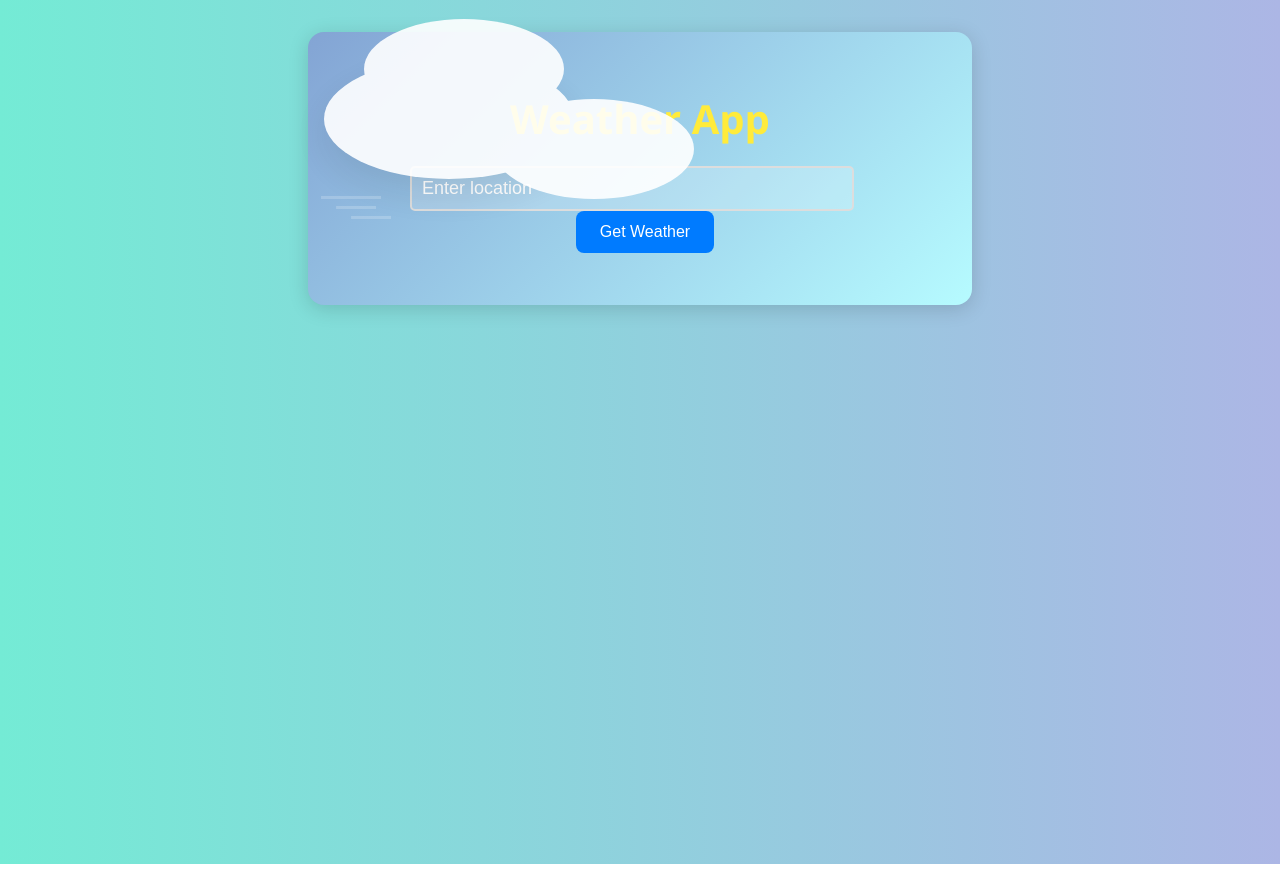
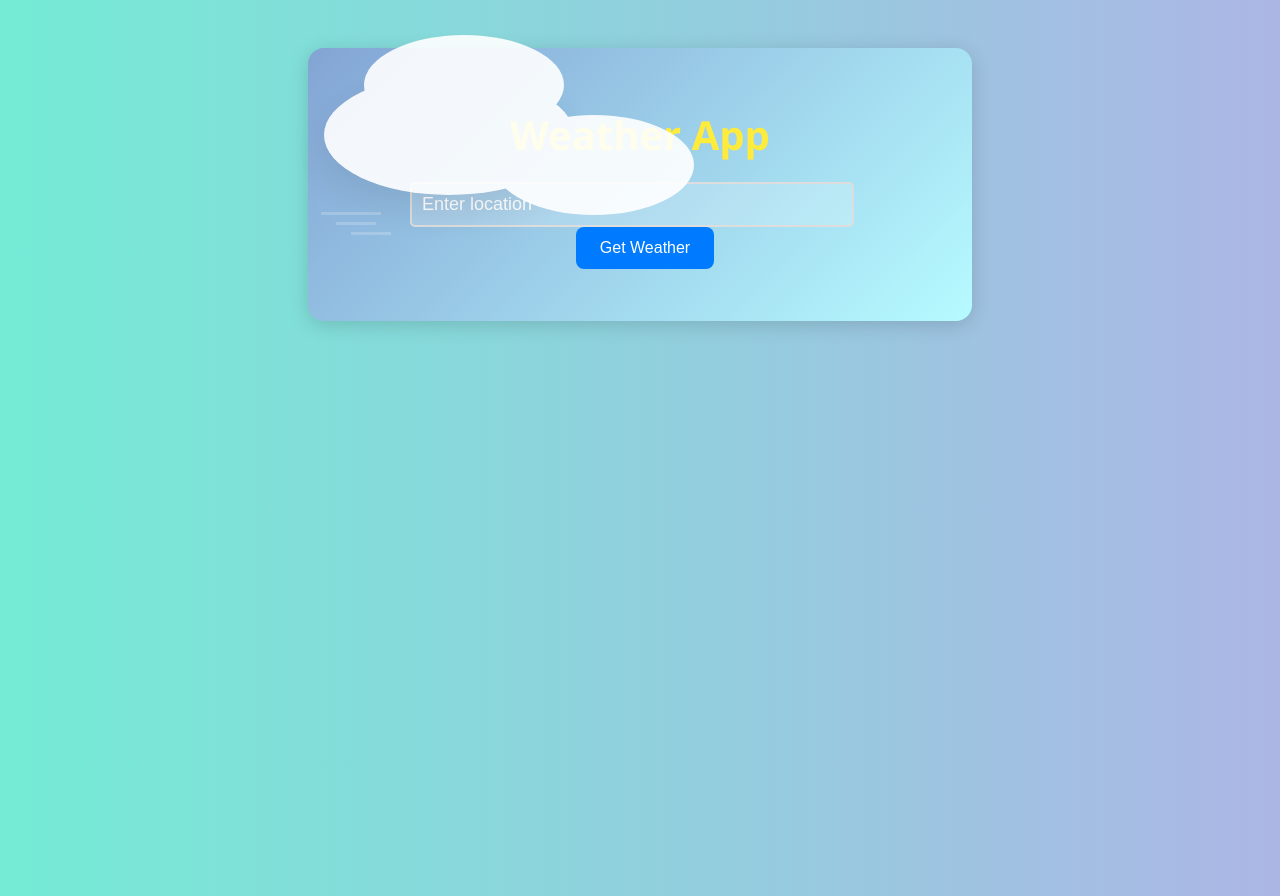
Before and after one commit to janurj/weather-app, a React (Create React App) app: page / in a window 1280 px wide. Before the commit the page ends 864 px from the top, so only its background shows below. Built offline with nearby package versions, Linux system fonts and the light colour scheme.

Commit message:
New padding in  css

```diff
--- a/src/App.css
+++ b/src/App.css
@@ -2,7 +2,7 @@
 
 .App {
   text-align: center;
-  padding: 2rem;
+  padding: 3rem;
   font-family: 'Segoe UI', Tahoma, Geneva, Verdana, sans-serif;
   background: linear-gradient(to right, #74ebd5, #acb6e5);
   min-height: 100vh;
```
